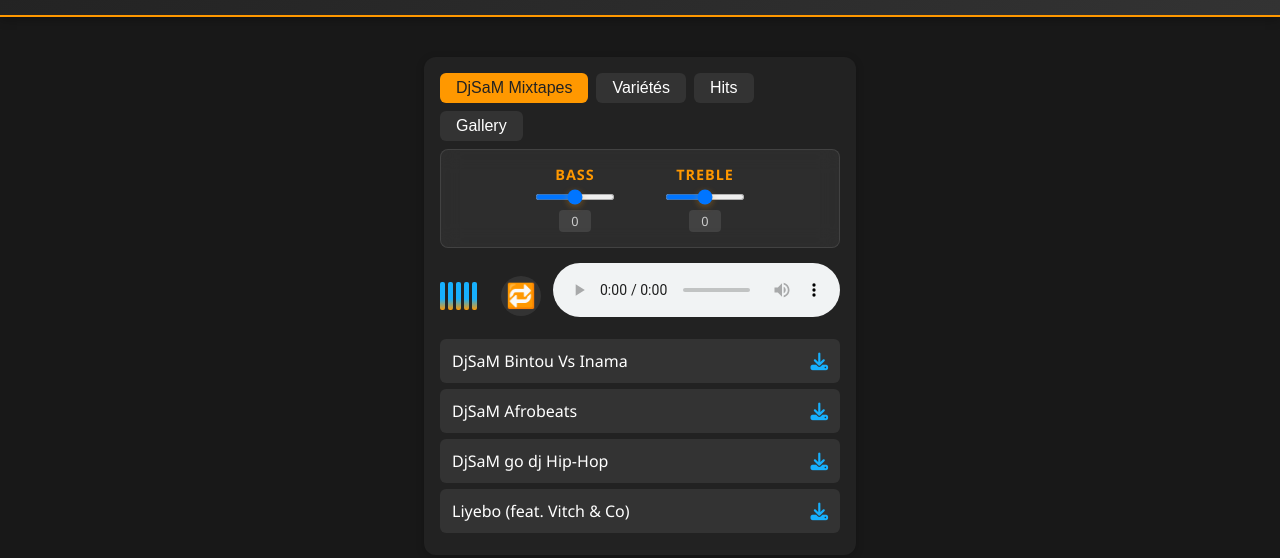
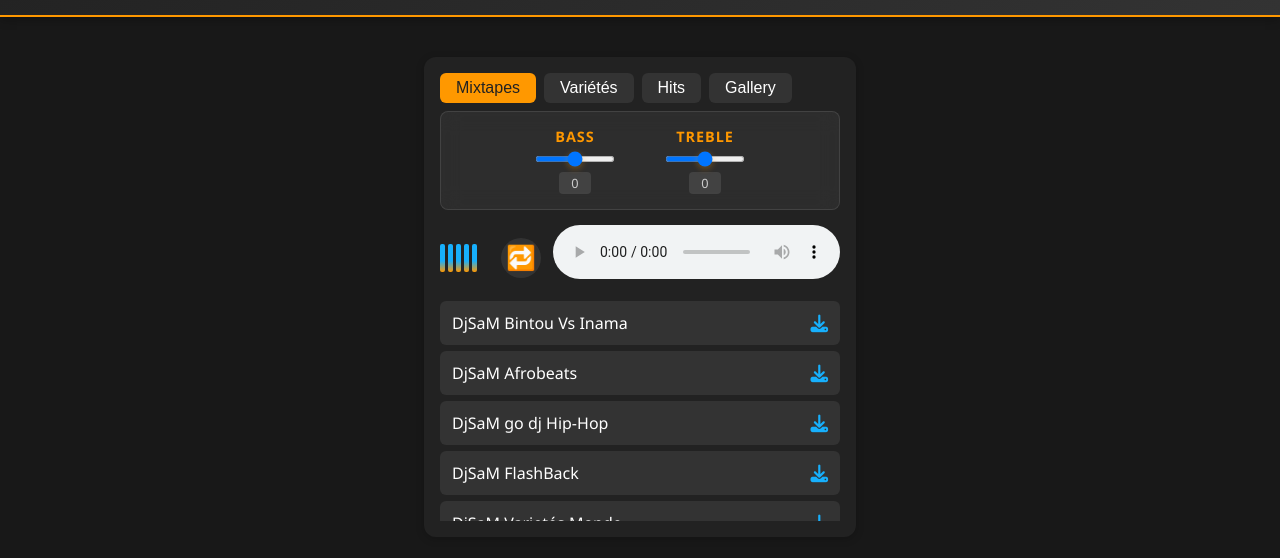
Before and after one commit to SAMMBENDE/DJ-Maitre-Sam, a plain HTML site: page index.html in a window 1280 px wide. Shown: the part 91-649 px from the top of the page. Drawn offline with Linux system fonts and the light colour scheme; no server answers.

Commit message:
add song

```diff
--- a/index.html
+++ b/index.html
@@ -74,7 +74,7 @@
     <section class="music-section">
       <div class="audio-box">
         <div class="playlist-tabs">
-          <button class="tab-btn active" data-tab="afro">DjSaM Mixtapes</button>
+          <button class="tab-btn active" data-tab="afro">Mixtapes</button>
           <button class="tab-btn" data-tab="zouk">Variétés</button>
           <button class="tab-btn" data-tab="funk">Hits</button>
           <button class="tab-btn" data-tab="gallery">Gallery</button>
@@ -151,6 +151,37 @@
               ><i class="fa fa-download"></i
             ></a>
           </li>
+          <li data-src="music/flashBack.mp3">
+            DjSaM FlashBack
+            <a
+              href="music/flashBack.mp3"
+              download
+              class="download-btn"
+              title="Télécharger"
+              ><i class="fa fa-download"></i
+            ></a>
+          </li>
+          <li data-src="music/DjSaM Varietés Monde.mp3">
+            DjSaM Varietés Monde
+            <a
+              href="music/DjSaM Varietés Monde.mp3"
+              download
+              class="download-btn"
+              title="Télécharger"
+              ><i class="fa fa-download"></i
+            ></a>
+          </li>
+          <li data-src="music/DjSaM_kompa_zouk.mp3">
+            DjSaM Zouk/Kompa
+            <a
+              href="music/DjSaM_kompa_zouk.mp3"
+              download
+              class="download-btn"
+              title="Télécharger"
+              ><i class="fa fa-download"></i
+            ></a>
+          </li>
+
           <li data-src="music/Liyebo (feat. Vitch _ Co).mp3">
             Liyebo (feat. Vitch & Co)
             <a
```
